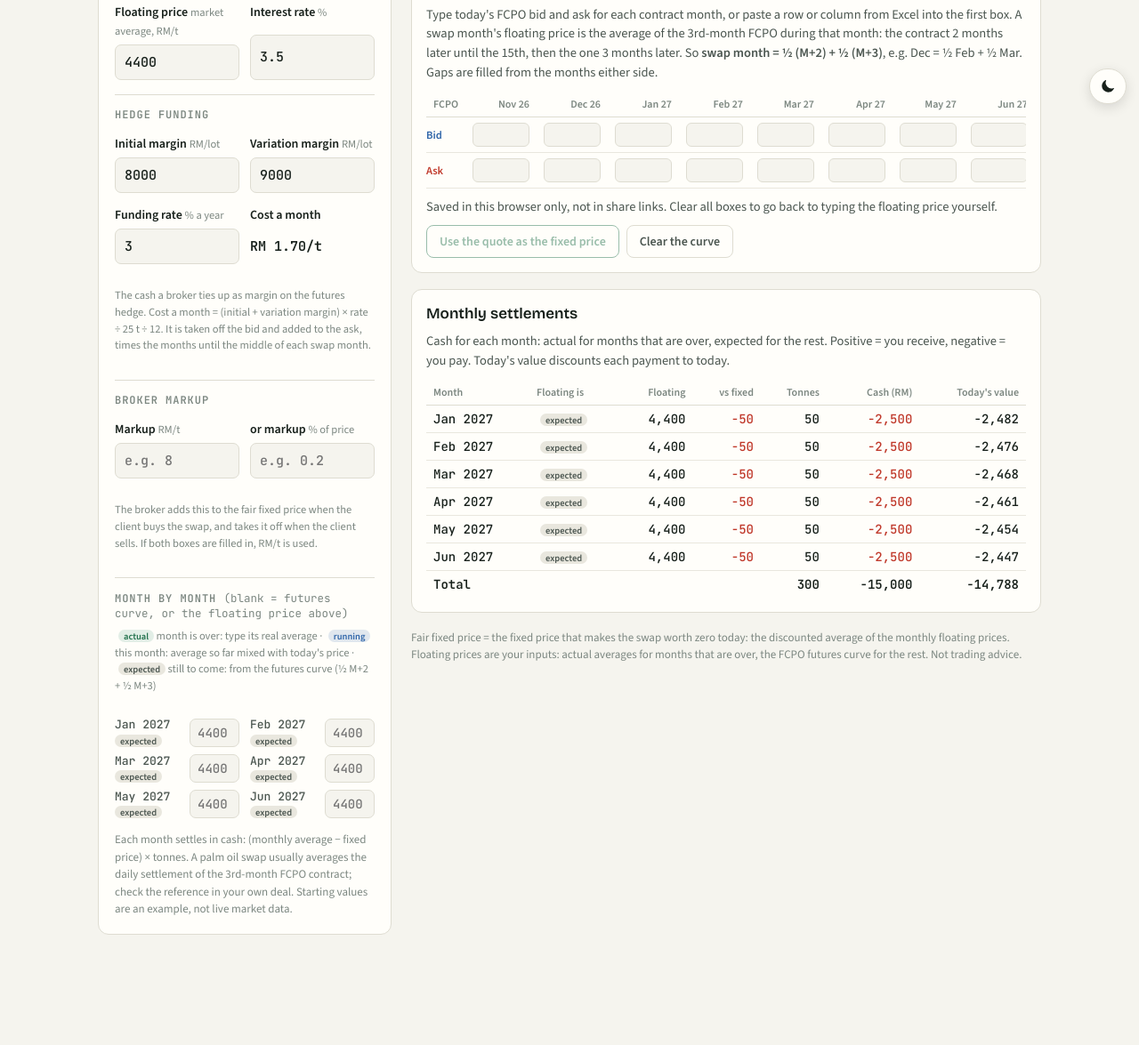
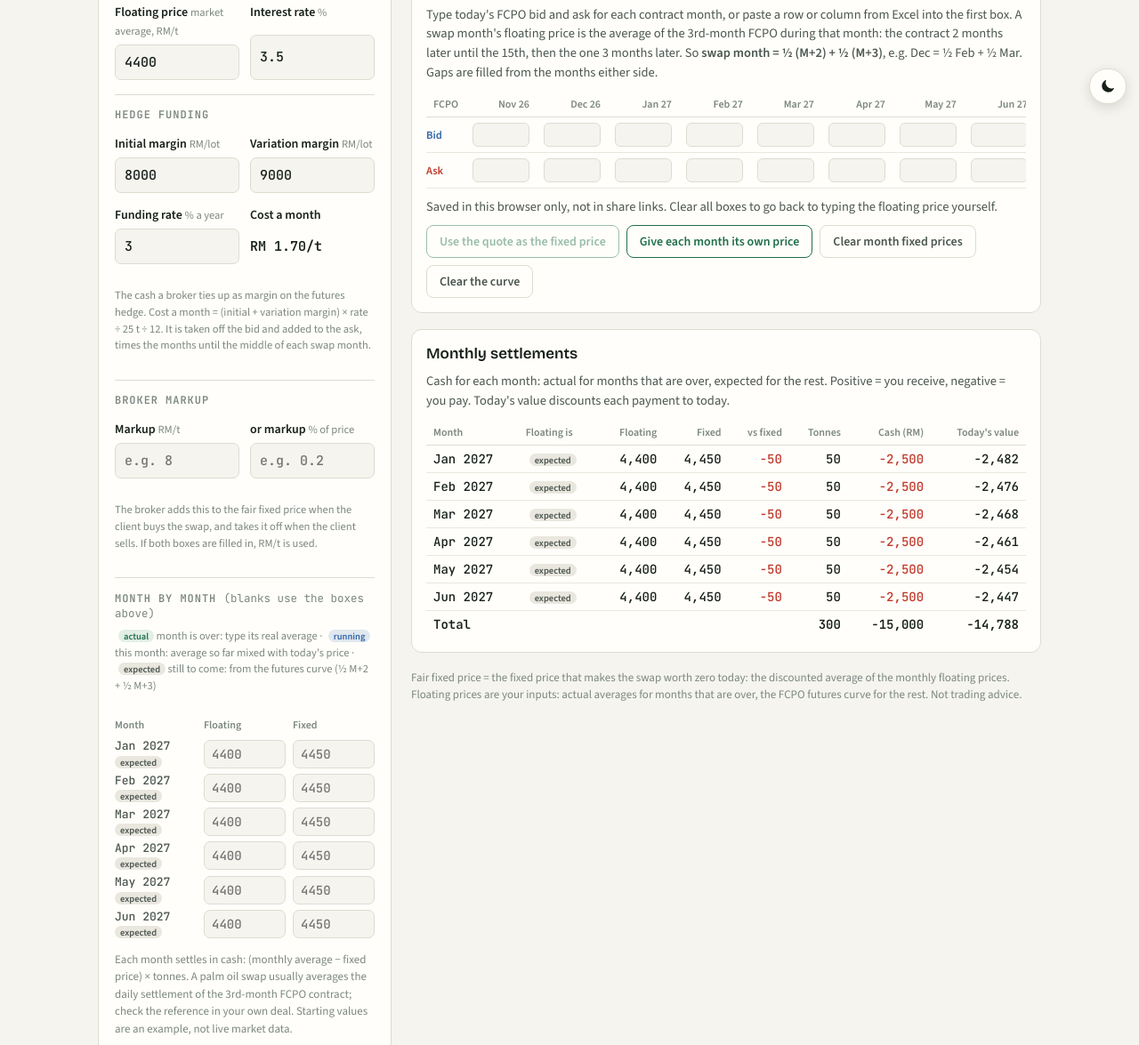
Before and after one commit to BoonWui/BoonWui.github.io, a plain HTML site: page fcpo-swap/index.html in a window 1280 px wide. Shown: the part 669-1844 px from the top of the page at 89% size. Before the commit the page ends 1776 px from the top, so only its background shows below. Drawn offline with nearby package versions, Linux system fonts and the light colour scheme.

Commit message:
FCPO swap: a fixed price for each month, filled from each month's curve quote
Co-Authored-By: Claude Opus 5.5 <noreply@anthropic.com>

```diff
--- a/fcpo-swap/index.html
+++ b/fcpo-swap/index.html
@@ -150,6 +150,9 @@
   #useQuote:hover { background: var(--accent-soft); }
   .card[hidden] { display: none; }
   .tw[hidden] { display: none; }
+  .months { grid-template-columns: minmax(0, 1fr); gap: 6px; }
+  .mrow { grid-template-columns: 92px minmax(0, 1fr) minmax(0, 1fr); gap: 8px; }
+  .mhead { display: grid; grid-template-columns: 92px minmax(0, 1fr) minmax(0, 1fr); gap: 8px; font: 600 12px var(--body); color: var(--muted); margin-bottom: -6px; }
   .calc { font: 600 15px var(--mono); padding: 9px 0; }
   .tbl.curve th.l { position: sticky; left: 0; background: var(--surface); z-index: 1; }
   .tbl.curve tbody th { font: 600 12.5px var(--body); text-align: left; padding: 5px 8px 5px 0; border-bottom: 1px solid var(--grid); }
@@ -219,22 +222,23 @@
       </div>
       <p class="hint" id="mkHint">The broker adds this to the fair fixed price when the client buys the swap, and takes it off when the client sells. If both boxes are filled in, RM/t is used.</p>
 
-      <h2 class="sep">Month by month <span class="hint" style="text-transform:none;letter-spacing:0">(blank = futures curve, or the floating price above)</span></h2>
+      <h2 class="sep">Month by month <span class="hint" style="text-transform:none;letter-spacing:0">(blanks use the boxes above)</span></h2>
       <p class="hint" style="margin-top:-6px"><span class="st act">actual</span> month is over: type its real average · <span class="st run">running</span> this month: average so far mixed with today's price · <span class="st exp">expected</span> still to come: from the futures curve (½ M+2 + ½ M+3)</p>
+      <div class="mhead"><span>Month</span><span>Floating</span><span>Fixed</span></div>
       <div class="months" id="monthRows">
         <!-- 12 fixed slots so share links can carry them; only the months in the period are shown -->
-        <div class="mrow" id="mr1"><label for="p1" id="ml1"></label><input id="p1" type="text" inputmode="decimal"></div>
-        <div class="mrow" id="mr2"><label for="p2" id="ml2"></label><input id="p2" type="text" inputmode="decimal"></div>
-        <div class="mrow" id="mr3"><label for="p3" id="ml3"></label><input id="p3" type="text" inputmode="decimal"></div>
-        <div class="mrow" id="mr4"><label for="p4" id="ml4"></label><input id="p4" type="text" inputmode="decimal"></div>
-        <div class="mrow" id="mr5"><label for="p5" id="ml5"></label><input id="p5" type="text" inputmode="decimal"></div>
-        <div class="mrow" id="mr6"><label for="p6" id="ml6"></label><input id="p6" type="text" inputmode="decimal"></div>
-        <div class="mrow" id="mr7"><label for="p7" id="ml7"></label><input id="p7" type="text" inputmode="decimal"></div>
-        <div class="mrow" id="mr8"><label for="p8" id="ml8"></label><input id="p8" type="text" inputmode="decimal"></div>
-        <div class="mrow" id="mr9"><label for="p9" id="ml9"></label><input id="p9" type="text" inputmode="decimal"></div>
-        <div class="mrow" id="mr10"><label for="p10" id="ml10"></label><input id="p10" type="text" inputmode="decimal"></div>
-        <div class="mrow" id="mr11"><label for="p11" id="ml11"></label><input id="p11" type="text" inputmode="decimal"></div>
-        <div class="mrow" id="mr12"><label for="p12" id="ml12"></label><input id="p12" type="text" inputmode="decimal"></div>
+        <div class="mrow" id="mr1"><label for="p1" id="ml1"></label><input id="p1" type="text" inputmode="decimal" aria-label="Floating price"><input id="x1" type="text" inputmode="decimal" aria-label="Fixed price for this month"></div>
+        <div class="mrow" id="mr2"><label for="p2" id="ml2"></label><input id="p2" type="text" inputmode="decimal" aria-label="Floating price"><input id="x2" type="text" inputmode="decimal" aria-label="Fixed price for this month"></div>
+        <div class="mrow" id="mr3"><label for="p3" id="ml3"></label><input id="p3" type="text" inputmode="decimal" aria-label="Floating price"><input id="x3" type="text" inputmode="decimal" aria-label="Fixed price for this month"></div>
+        <div class="mrow" id="mr4"><label for="p4" id="ml4"></label><input id="p4" type="text" inputmode="decimal" aria-label="Floating price"><input id="x4" type="text" inputmode="decimal" aria-label="Fixed price for this month"></div>
+        <div class="mrow" id="mr5"><label for="p5" id="ml5"></label><input id="p5" type="text" inputmode="decimal" aria-label="Floating price"><input id="x5" type="text" inputmode="decimal" aria-label="Fixed price for this month"></div>
+        <div class="mrow" id="mr6"><label for="p6" id="ml6"></label><input id="p6" type="text" inputmode="decimal" aria-label="Floating price"><input id="x6" type="text" inputmode="decimal" aria-label="Fixed price for this month"></div>
+        <div class="mrow" id="mr7"><label for="p7" id="ml7"></label><input id="p7" type="text" inputmode="decimal" aria-label="Floating price"><input id="x7" type="text" inputmode="decimal" aria-label="Fixed price for this month"></div>
+        <div class="mrow" id="mr8"><label for="p8" id="ml8"></label><input id="p8" type="text" inputmode="decimal" aria-label="Floating price"><input id="x8" type="text" inputmode="decimal" aria-label="Fixed price for this month"></div>
+        <div class="mrow" id="mr9"><label for="p9" id="ml9"></label><input id="p9" type="text" inputmode="decimal" aria-label="Floating price"><input id="x9" type="text" inputmode="decimal" aria-label="Fixed price for this month"></div>
+        <div class="mrow" id="mr10"><label for="p10" id="ml10"></label><input id="p10" type="text" inputmode="decimal" aria-label="Floating price"><input id="x10" type="text" inputmode="decimal" aria-label="Fixed price for this month"></div>
+        <div class="mrow" id="mr11"><label for="p11" id="ml11"></label><input id="p11" type="text" inputmode="decimal" aria-label="Floating price"><input id="x11" type="text" inputmode="decimal" aria-label="Fixed price for this month"></div>
+        <div class="mrow" id="mr12"><label for="p12" id="ml12"></label><input id="p12" type="text" inputmode="decimal" aria-label="Floating price"><input id="x12" type="text" inputmode="decimal" aria-label="Fixed price for this month"></div>
       </div>
       <p class="foot">Each month settles in cash: (monthly average − fixed price) × tonnes. A palm oil swap usually averages the daily settlement of the 3rd-month FCPO contract; check the reference in your own deal. Starting values are an example, not live market data.</p>
     </form>
@@ -261,7 +265,7 @@
         <div class="tw"><table class="tbl curve" id="curveTbl"><thead id="cHead"></thead><tbody id="cBody"></tbody></table></div>
         <div class="tw" id="qWrap" hidden><table class="tbl"><thead><tr><th class="l">Swap month</th><th class="l">Uses</th><th>Funding ±</th><th>Bid</th><th>Ask</th><th>Mid</th></tr></thead><tbody id="qRows"></tbody><tfoot id="qFoot"></tfoot></table></div>
         <p class="hint" id="cNote">Saved in this browser only, not in share links. Clear all boxes to go back to typing the floating price yourself.</p>
-        <div class="toolbar"><button type="button" class="qbtn" id="useCurve">Use the quote as the fixed price</button><button type="button" class="qbtn ghost" id="clearCurve">Clear the curve</button></div>
+        <div class="toolbar"><button type="button" class="qbtn" id="useCurve">Use the quote as the fixed price</button><button type="button" class="qbtn" id="fillMonths">Give each month its own price</button><button type="button" class="qbtn ghost" id="clearMonths">Clear month fixed prices</button><button type="button" class="qbtn ghost" id="clearCurve">Clear the curve</button></div>
       </section>
 
       <section class="card" id="mkCard" hidden>
@@ -279,7 +283,7 @@
       <section class="card">
         <h3>Monthly settlements</h3>
         <p>Cash for each month: actual for months that are over, expected for the rest. Positive = you receive, negative = you pay. Today's value discounts each payment to today.</p>
-        <div class="tw"><table class="tbl"><thead><tr><th class="l">Month</th><th class="l">Floating is</th><th>Floating</th><th>vs fixed</th><th>Tonnes</th><th>Cash (RM)</th><th>Today's value</th></tr></thead><tbody id="sRows"></tbody><tfoot id="sFoot"></tfoot></table></div>
+        <div class="tw"><table class="tbl"><thead><tr><th class="l">Month</th><th class="l">Floating is</th><th>Floating</th><th>Fixed</th><th>vs fixed</th><th>Tonnes</th><th>Cash (RM)</th><th>Today's value</th></tr></thead><tbody id="sRows"></tbody><tfoot id="sFoot"></tfoot></table></div>
       </section>
 
       <p class="foot">Fair fixed price = the fixed price that makes the swap worth zero today: the discounted average of the monthly floating prices. Floating prices are your inputs: actual averages for months that are over, the FCPO futures curve for the rest. Not trading advice.</p>
@@ -425,28 +429,30 @@
       var show = j <= ms.length; $('mr' + j).hidden = !show;
       if (show) { var st = stat(ms[j - 1]), cm = st[0] === 'exp' ? C.at(ms[j - 1] + 2) / 2 + C.at(ms[j - 1] + 3) / 2 : NaN;
         $('ml' + j).innerHTML = name(ms[j - 1]) + '<span class="st ' + st[0] + '">' + st[1] + '</span>';
-        $('p' + j).placeholder = st[0] === 'act' ? 'actual avg' : isFinite(cm) ? String(Math.round(cm)) : isFinite(base) ? String(Math.round(base)) : 'price'; }
+        $('p' + j).placeholder = st[0] === 'act' ? 'actual avg' : isFinite(cm) ? String(Math.round(cm)) : isFinite(base) ? String(Math.round(base)) : 'price';
+        $('x' + j).placeholder = isFinite(fixed) ? String(+fixed.toFixed(2)) : 'fixed'; }
     }
-    var t = lots * LOT, rows = '', cash = 0, pv = 0, dsum = 0, dpx = 0, done = 0, missing = 0, ok = isFinite(fixed) && isFinite(t);
+    var t = lots * LOT, rows = '', cash = 0, pv = 0, dsum = 0, dpx = 0, dfx = 0, done = 0, missing = 0, ownFx = 0, ok = isFinite(t);
     ms.forEach(function (k, j) {
       var st = stat(k), own = num('p' + (j + 1), 0, 1e6), cm = st[0] === 'exp' ? (C.at(k + 2) + C.at(k + 3)) / 2 : NaN, src = isFinite(own) ? '' : isFinite(cm) ? ' · curve' : '';
       var px = isFinite(own) ? own : isFinite(cm) ? cm : base;
       if (st[0] === 'act' && !isFinite(own)) missing++;
       var end = new Date(Math.floor(k / 12), k % 12 + 1, 0), yrs = Math.max(0, (end - T) / 864e5 / 365), df = Math.exp(-r * yrs);
-      var c = (px - fixed) * t * sideSwap;
-      if (isFinite(px)) { dsum += df; dpx += df * px; }
+      var xo = num('x' + (j + 1), 0, 1e6), fx = isFinite(xo) ? xo : fixed; if (isFinite(xo)) ownFx++; if (!isFinite(fx)) ok = false;
+      var c = (px - fx) * t * sideSwap;
+      if (isFinite(px) && isFinite(fx)) { dsum += df; dpx += df * px; dfx += df * fx; }
       if (isFinite(c)) { cash += c; pv += c * df; if (st[0] === 'act') done += c; }
-      rows += '<tr><td class="l">' + name(k) + '</td><td class="l"><span class="st ' + st[0] + '">' + st[1] + (st[0] === 'act' && !isFinite(own) ? ' (not typed)' : '') + src + '</span></td><td>' + f(px, 0) + '</td><td class="' + (px - fixed > 0 ? 'pos' : px - fixed < 0 ? 'neg' : '') + '">' + sg(px - fixed, 0) +
+      rows += '<tr><td class="l">' + name(k) + '</td><td class="l"><span class="st ' + st[0] + '">' + st[1] + (st[0] === 'act' && !isFinite(own) ? ' (not typed)' : '') + src + '</span></td><td>' + f(px, 0) + '</td><td>' + f(fx, isFinite(xo) && fx % 1 ? 2 : 0) + (isFinite(xo) ? ' <span class="hint">own</span>' : '') + '</td><td class="' + (px - fx > 0 ? 'pos' : px - fx < 0 ? 'neg' : '') + '">' + sg(px - fx, 0) +
         '</td><td>' + f(t, 0) + '</td><td class="' + (c > 0 ? 'pos' : c < 0 ? 'neg' : '') + '">' + (isFinite(c) ? sg(c, 0) : '–') + '</td><td>' + (isFinite(c) ? sg(c * df, 0) : '–') + '</td></tr>';
     });
     $('sRows').innerHTML = rows;
-    $('sFoot').innerHTML = '<tr><td class="l">Total</td><td></td><td></td><td></td><td>' + f(t * ms.length, 0) + '</td><td>' + (ok ? sg(cash, 0) : '–') + '</td><td>' + (ok ? sg(pv, 0) : '–') + '</td></tr>';
+    $('sFoot').innerHTML = '<tr><td class="l">Total</td><td></td><td></td><td></td><td></td><td>' + f(t * ms.length, 0) + '</td><td>' + (ok ? sg(cash, 0) : '–') + '</td><td>' + (ok ? sg(pv, 0) : '–') + '</td></tr>';
     var fair = dsum ? dpx / dsum : NaN;
     $('sVal').textContent = ok ? (pv >= 0 ? '+' : '−') + 'RM ' + f(Math.abs(pv), 0) : '–'; cls($('sVal'), pv);
     $('sSub').textContent = (sideSwap > 0 ? 'Buy' : 'Sell') + ' swap · ' + name(ms[0]) + (ms.length > 1 ? ' to ' + name(ms[ms.length - 1]) : '') + ' · ' + ms.length + ' month' + (ms.length > 1 ? 's' : '') +
-      ' · ' + f(lots, lots % 1 ? 1 : 0) + ' lot' + (lots === 1 ? '' : 's') + ' a month · fixed ' + f(fixed, 0);
+      ' · ' + f(lots, lots % 1 ? 1 : 0) + ' lot' + (lots === 1 ? '' : 's') + ' a month · ' + (ownFx ? 'fixed varies by month (average ' + f(dsum ? dfx / dsum : NaN, 2) + ')' : 'fixed ' + f(fixed, 0));
     $('sFair').textContent = f(fair, 2);
-    var diff = fixed - fair;
+    var diff = (dsum ? dfx / dsum : NaN) - fair;   // average fixed (same weights as the fair price) vs fair
     $('sDiff').textContent = isFinite(diff) ? sg(diff, 2) + (Math.abs(diff) < 0.005 ? '' : (diff > 0 ? ' (above)' : ' (below)')) : '–';
     $('sVol').textContent = f(t * ms.length, 0) + ' t';
     var nAct = ms.filter(function (k) { return k < K0; }).length;
@@ -499,6 +505,18 @@
     saveCurve(); updateSwap();
   });
   $('clearCurve').addEventListener('click', function () { Array.prototype.forEach.call($('cBody').querySelectorAll('input'), function (x) { x.value = ''; }); saveCurve(); updateSwap(); });
+  // Each month its own fixed price: the curve bid (you sell) or ask (you buy) for that month, plus any markup.
+  $('fillMonths').addEventListener('click', function () {
+    var C = curve(), ms = swapMonths(), mkRm = num('mk', 0, 1e5), mkPc = num('mkp', 0, 100);
+    ms.forEach(function (k, j) {
+      if (k <= K0) return;
+      var q = swapQuote(C, k), px = sideSwap > 0 ? q.ask : q.bid; if (!isFinite(px)) return;
+      var mk = isFinite(mkRm) ? mkRm : isFinite(mkPc) ? q.mid * mkPc / 100 : 0;
+      $('x' + (j + 1)).value = (px + sideSwap * (mk || 0)).toFixed(2);
+    });
+    updateSwap(); $('x1').dispatchEvent(new Event('input', { bubbles: true }));
+  });
+  $('clearMonths').addEventListener('click', function () { for (var j = 1; j <= 12; j++) $('x' + j).value = ''; updateSwap(); $('x1').dispatchEvent(new Event('input', { bubbles: true })); });
   $('useCurve').addEventListener('click', function () { var q = $('useCurve').dataset.q; if (q) { $('fixed').value = q; $('fixed').dispatchEvent(new Event('input', { bubbles: true })); } });
   $('useQuote').addEventListener('click', function () { var q = $('useQuote').dataset.q; if (q) { $('fixed').value = q; $('fixed').dispatchEvent(new Event('input', { bubbles: true })); } });
 
```
